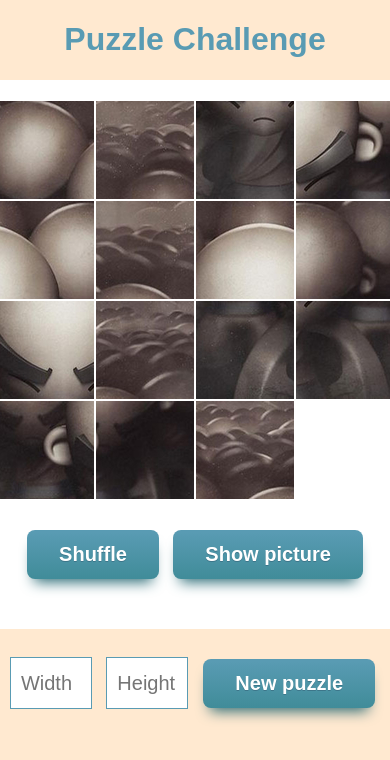
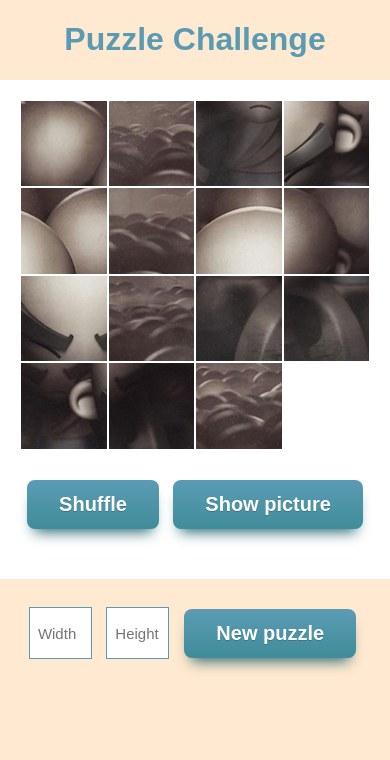
Before and after one commit to MalenaLucero/puzzle, a plain HTML site: page index.html in a window 390 px wide. Drawn offline with Linux system fonts and the light colour scheme.

Commit message:
mobile styles

```diff
--- a/styles.css
+++ b/styles.css
@@ -38,8 +38,8 @@ h1{
 
 @media(max-width: 600px){
     .puzzle-container{
-        width: 400px;
-        height: 400px;
+        width: 350px;
+        height: 350px;
     }
 }
 
@@ -84,22 +84,20 @@ button{
     align-items: center;
 }
 
-
-
 input{
     height: 20px;
     width: 100px;
     border: 1px solid #599bb3;
-    padding: 10px;
+    padding: 10px 8px;
     margin-right: 10px;
     font-size: 18px;
 }
 
 @media(max-width: 600px){
     input{
-        font-size: 20px;
+        font-size: 15px;
         height: 30px;
-        width: 60px;
+        width: 45px;
     }
 }
 
```
